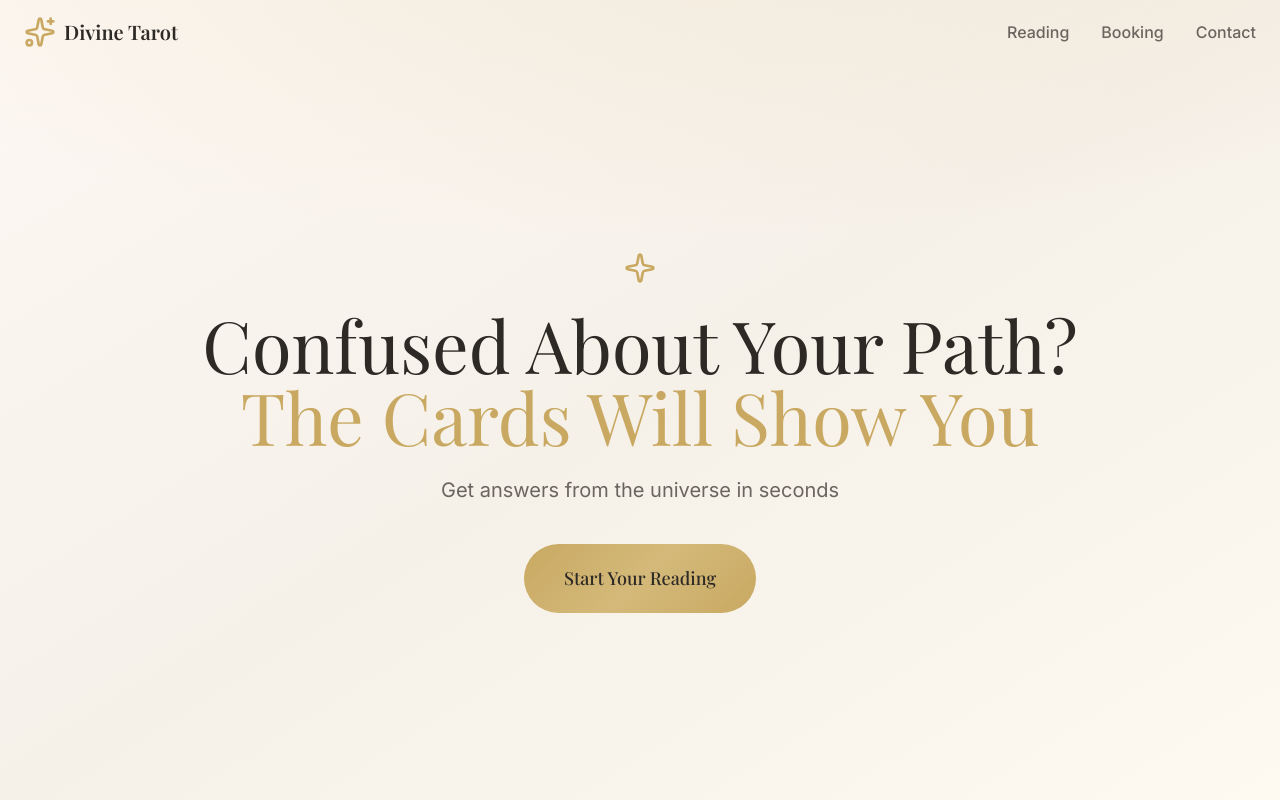
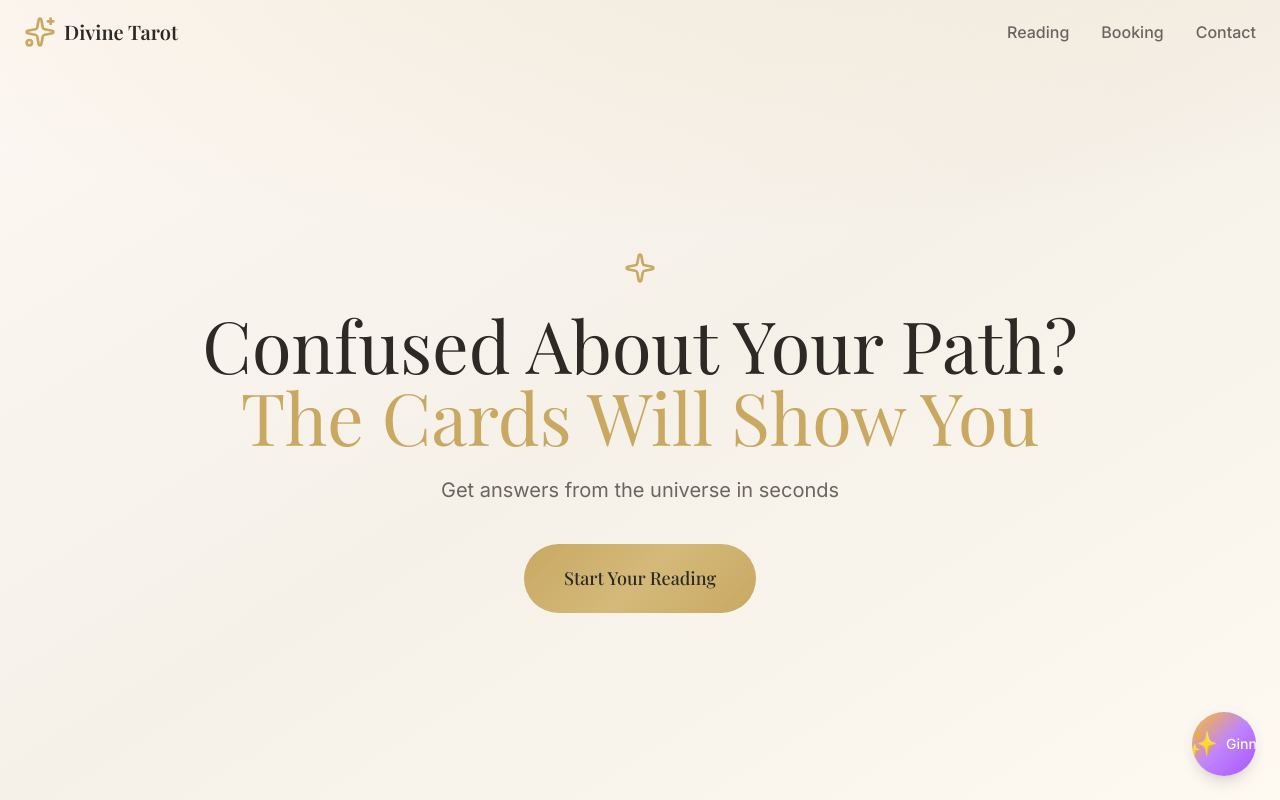
Before and after one commit to smayankthakur/tdt-v1, a Next.js app: page / in a window 1280 px wide. Shown: the top 800 px of the page. Built offline with nearby package versions, Linux system fonts and the light colour scheme; a web font is replaced by a local one.

Commit message:
feat: add Talk to Ginni floating chatbot widget

```diff
--- a/src/app/layout.tsx
+++ b/src/app/layout.tsx
@@ -2,6 +2,7 @@ import type { Metadata } from "next";
 import "./globals.css";
 import Header from "@/components/Header";
 import Footer from "@/components/Footer";
+import GinniChat from "@/components/GinniChat";
 
 export const metadata: Metadata = {
   title: "Divine Tarot | Premium AI-Powered Tarot Readings",
@@ -20,6 +21,7 @@ export default function RootLayout({
         <Header />
         <main className="min-h-screen">{children}</main>
         <Footer />
+        <GinniChat autoOpenDelay={15000} showNotification={false} />
       </body>
     </html>
   );
--- /dev/null
+++ b/src/components/GinniChat.tsx
@@ -0,0 +1,237 @@
+'use client';
+
+import { useState, useEffect } from 'react';
+import { motion, AnimatePresence } from 'framer-motion';
+
+interface GinniChatProps {
+  autoOpenDelay?: number;
+  showNotification?: boolean;
+}
+
+export default function GinniChat({
+  autoOpenDelay = 0,
+  showNotification = true
+}: GinniChatProps) {
+  const [isOpen, setIsOpen] = useState(false);
+  const [isLoading, setIsLoading] = useState(true);
+  const [hasAutoOpened, setHasAutoOpened] = useState(false);
+  const [showTooltip, setShowTooltip] = useState(false);
+
+  useEffect(() => {
+    if (autoOpenDelay > 0 && !hasAutoOpened) {
+      const timer = setTimeout(() => {
+        setIsOpen(true);
+        setHasAutoOpened(true);
+      }, autoOpenDelay);
+      return () => clearTimeout(timer);
+    }
+  }, [autoOpenDelay, hasAutoOpened]);
+
+  const handleOpen = () => {
+    setIsOpen(true);
+    setIsLoading(true);
+  };
+
+  const handleClose = () => {
+    setIsOpen(false);
+  };
+
+  const handleIframeLoad = () => {
+    setIsLoading(false);
+  };
+
+  return (
+    <>
+      <motion.button
+        onClick={isOpen ? handleClose : handleOpen}
+        onMouseEnter={() => setShowTooltip(true)}
+        onMouseLeave={() => setShowTooltip(false)}
+        className="fixed bottom-6 right-6 z-50 group"
+        initial={{ scale: 0, opacity: 0 }}
+        animate={{ scale: 1, opacity: 1 }}
+        transition={{
+          type: "spring",
+          stiffness: 260,
+          damping: 20,
+          delay: 0.5
+        }}
+      >
+        <AnimatePresence mode="wait">
+          {!isOpen ? (
+            <motion.div
+              key="button"
+              initial={{ scale: 0.8, opacity: 0 }}
+              animate={{ scale: 1, opacity: 1 }}
+              exit={{ scale: 0.8, opacity: 0 }}
+              className="relative"
+            >
+              {showTooltip && (
+                <motion.div
+                  initial={{ opacity: 0, x: 10 }}
+                  animate={{ opacity: 1, x: 0 }}
+                  exit={{ opacity: 0, x: 10 }}
+                  className="absolute right-full top-1/2 -translate-y-1/2 mr-3 px-3 py-2 bg-card border border-primary/20 rounded-lg shadow-lg whitespace-nowrap"
+                >
+                  <p className="text-sm text-foreground-secondary">Need clarity? Talk to Ginni…</p>
+                  <div className="absolute right-0 top-1/2 -translate-y-1/2 translate-x-px w-2 h-2 bg-card border-r border-t border-primary/20 rotate-45" />
+                </motion.div>
+              )}
+
+              <div className="relative w-16 h-16 rounded-full bg-gradient-to-br from-amber-400 via-purple-400 to-purple-500 shadow-lg flex items-center justify-center cursor-pointer overflow-hidden">
+                <div className="absolute inset-0 bg-gradient-to-br from-amber-300 via-purple-300 to-purple-400 opacity-0 group-hover:opacity-100 transition-opacity duration-300" />
+
+                <motion.div
+                  animate={{ scale: [1, 1.1, 1] }}
+                  transition={{
+                    duration: 2,
+                    repeat: Infinity,
+                    repeatType: "reverse"
+                  }}
+                  className="relative z-10 flex items-center gap-2"
+                >
+                  <span className="text-2xl">✨</span>
+                  <span className="text-white font-medium text-sm">Ginni</span>
+                </motion.div>
+
+                {showNotification && (
+                  <motion.span
+                    initial={{ scale: 0 }}
+                    animate={{ scale: 1 }}
+                    className="absolute top-1 right-1 w-5 h-5 bg-red-500 text-white text-xs font-bold rounded-full flex items-center justify-center"
+                  >
+                    1
+                  </motion.span>
+                )}
+              </div>
+
+              <motion.div
+                className="absolute inset-0 rounded-full"
+                animate={{
+                  boxShadow: [
+                    "0 0 0 0 rgba(167, 139, 250, 0.4)",
+                    "0 0 0 8px rgba(167, 139, 250, 0)",
+                    "0 0 0 0 rgba(167, 139, 250, 0)"
+                  ]
+                }}
+                transition={{
+                  duration: 2,
+                  repeat: Infinity,
+                  repeatDelay: 3
+                }}
+              />
+            </motion.div>
+          ) : (
+            <motion.div
+              key="close"
+              initial={{ scale: 0.8, opacity: 0 }}
+              animate={{ scale: 1, opacity: 1 }}
+              exit={{ scale: 0.8, opacity: 0 }}
+              className="w-12 h-12 rounded-full bg-gradient-to-br from-purple-500 to-purple-600 shadow-lg flex items-center justify-center cursor-pointer"
+            >
+              <svg className="w-6 h-6 text-white" fill="none" viewBox="0 0 24 24" stroke="currentColor">
+                <path strokeLinecap="round" strokeLinejoin="round" strokeWidth={2} d="M6 18L18 6M6 6l12 12" />
+              </svg>
+            </motion.div>
+          )}
+        </AnimatePresence>
+      </motion.button>
+
+      <AnimatePresence>
+        {isOpen && (
+          <motion.div
+            initial={{ opacity: 0, y: 20, scale: 0.95 }}
+            animate={{ opacity: 1, y: 0, scale: 1 }}
+            exit={{ opacity: 0, y: 20, scale: 0.95 }}
+            transition={{
+              type: "spring",
+              stiffness: 300,
+              damping: 25
+            }}
+            className="fixed bottom-24 right-6 z-50 md:bottom-6"
+          >
+            <div className="w-[360px] h-[500px] md:w-[400px] md:h-[560px] bg-card rounded-2xl shadow-2xl border border-primary/10 overflow-hidden flex flex-col">
+              <div className="relative bg-gradient-to-r from-purple-600 via-purple-500 to-amber-500 p-4 flex items-center justify-between">
+                <div className="flex items-center gap-3">
+                  <div className="w-10 h-10 rounded-full bg-white/20 flex items-center justify-center">
+                    <span className="text-xl">✨</span>
+                  </div>
+                  <div>
+                    <h3 className="text-white font-semibold text-lg">Ginni ✨</h3>
+                    <p className="text-white/80 text-xs">Your personal tarot guide</p>
+                  </div>
+                </div>
+                <button
+                  onClick={handleClose}
+                  className="w-8 h-8 rounded-full bg-white/10 hover:bg-white/20 flex items-center justify-center transition-colors"
+                >
+                  <svg className="w-4 h-4 text-white" fill="none" viewBox="0 0 24 24" stroke="currentColor">
+                    <path strokeLinecap="round" strokeLinejoin="round" strokeWidth={2} d="M6 18L18 6M6 6l12 12" />
+                  </svg>
+                </button>
+              </div>
+
+              <div className="flex-1 relative bg-background">
+                {isLoading && (
+                  <motion.div
+                    initial={{ opacity: 0 }}
+                    animate={{ opacity: 1 }}
+                    exit={{ opacity: 0 }}
+                    className="absolute inset-0 bg-card flex flex-col items-center justify-center p-6"
+                  >
+                    <motion.div
+                      animate={{
+                        scale: [1, 1.2, 1],
+                        opacity: [0.5, 1, 0.5]
+                      }}
+                      transition={{
+                        duration: 1.5,
+                        repeat: Infinity
+                      }}
+                      className="w-16 h-16 mb-4"
+                    >
+                      <div className="w-full h-full rounded-full bg-gradient-to-br from-amber-400 to-purple-500" />
+                    </motion.div>
+                    <p className="text-foreground-secondary text-center text-sm">
+                      Ginni is connecting to your energy…
+                    </p>
+                    <div className="flex gap-1 mt-3">
+                      {[0, 1, 2].map((i) => (
+                        <motion.span
+                          key={i}
+                          className="w-2 h-2 rounded-full bg-primary"
+                          animate={{
+                            y: [0, -8, 0],
+                            opacity: [0.3, 1, 0.3]
+                          }}
+                          transition={{
+                            duration: 0.6,
+                            repeat: Infinity,
+                            delay: i * 0.15
+                          }}
+                        />
+                      ))}
+                    </div>
+                  </motion.div>
+                )}
+
+                <motion.iframe
+                  src="https://ginni-ki-baatein.lovable.app/"
+                  className="w-full h-full border-0"
+                  onLoad={handleIframeLoad}
+                  initial={{ opacity: 0 }}
+                  animate={{ opacity: isLoading ? 0 : 1 }}
+                  transition={{ duration: 0.3 }}
+                  style={{
+                    borderRadius: '0 0 16px 16px',
+                    visibility: isLoading ? 'hidden' : 'visible'
+                  }}
+                  title="Chat with Ginni"
+                />
+              </div>
+            </div>
+          </motion.div>
+        )}
+      </AnimatePresence>
+    </>
+  );
+}
```
